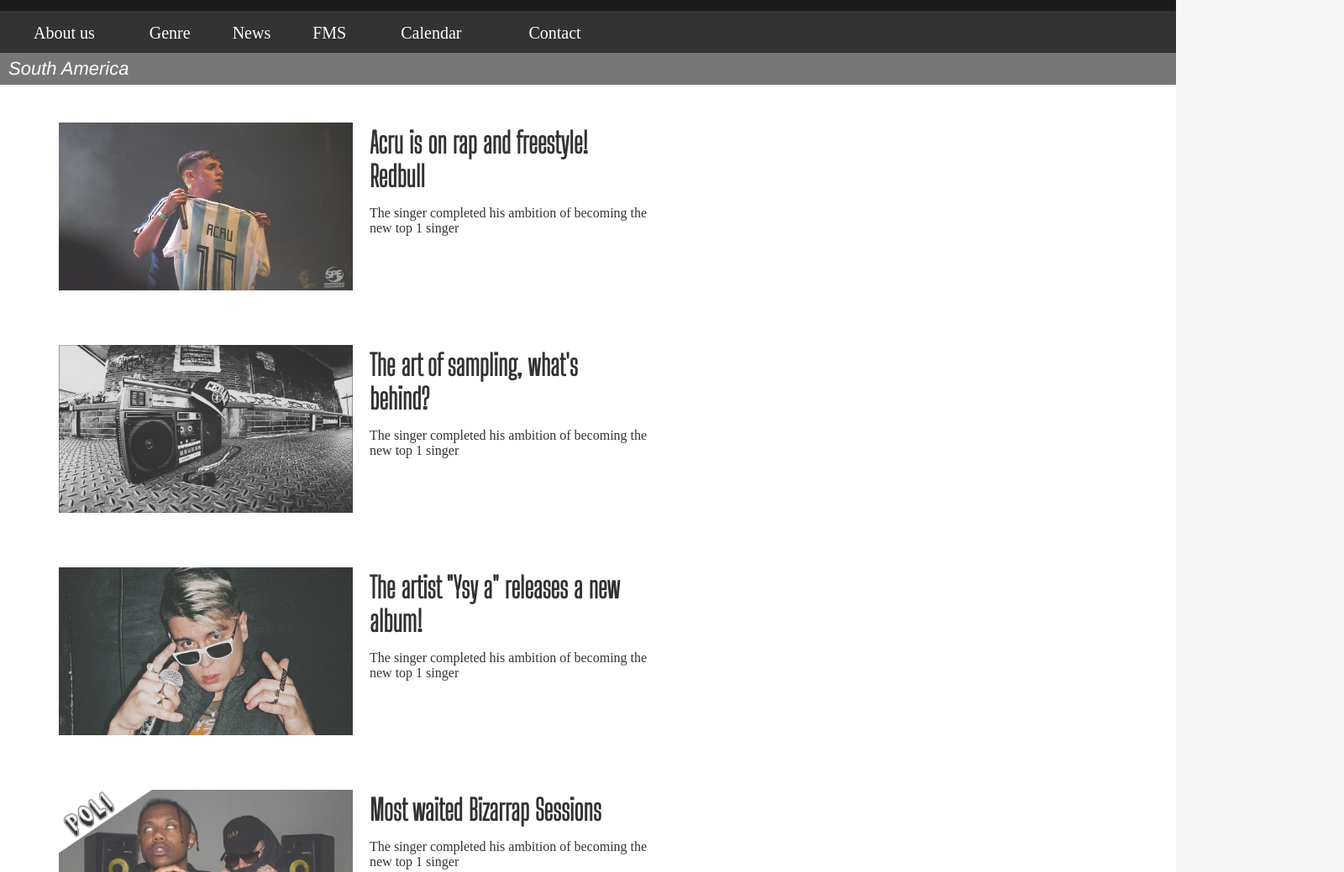
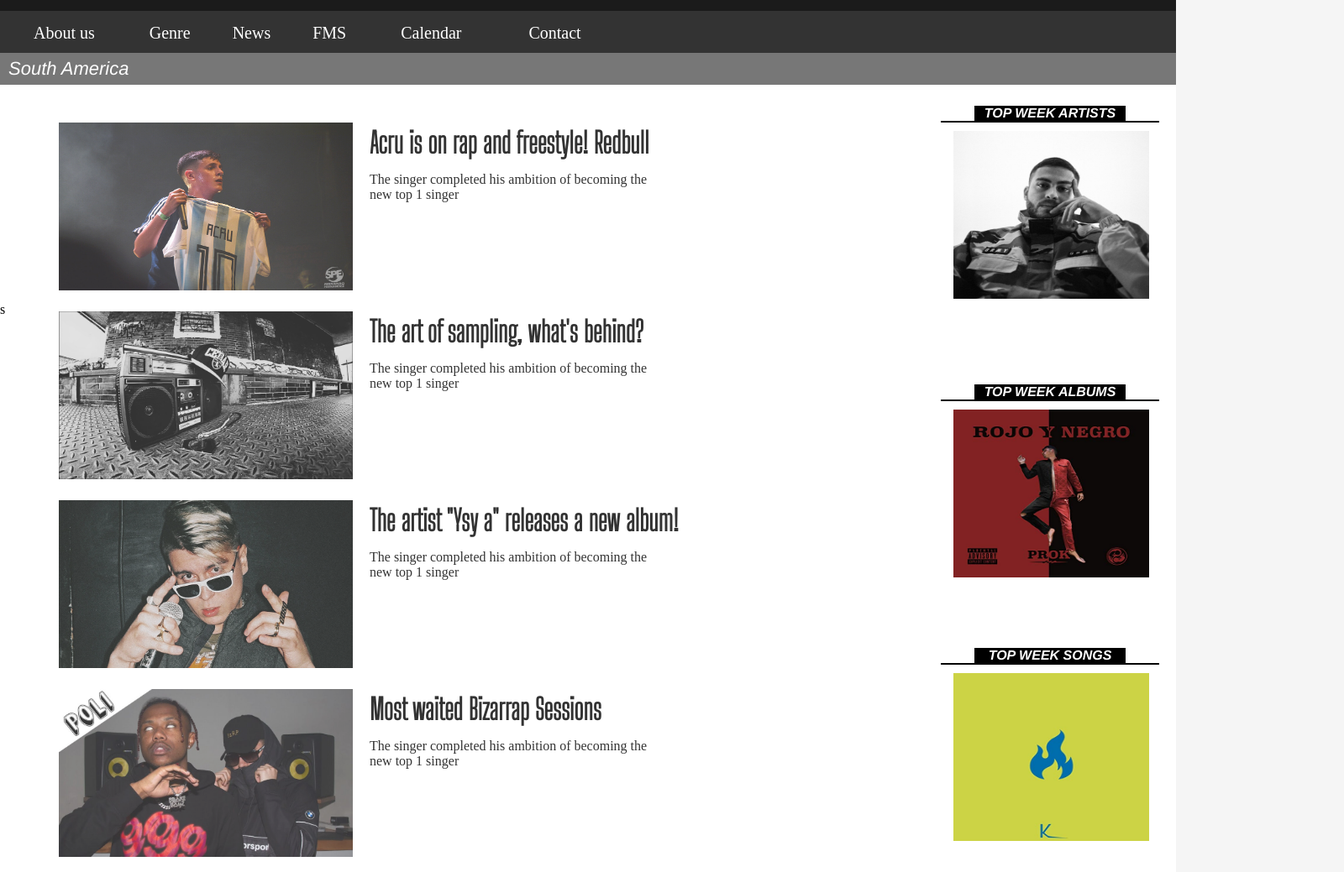
Before and after one commit to Alberto5577/StreetSounds, a plain HTML site: page subindex/southAmerNews.html in a window 1280 px wide. Shown: the part 60-1099 px from the top of the page at 84% size, 1600 px wide, since content can reach past the window. Drawn offline with Linux system fonts and the light colour scheme.

Commit message:
newsSouthAmerica

```diff
--- a/estilo.css
+++ b/estilo.css
@@ -27,6 +27,7 @@
   }
 .navbar2 {
     overflow: hidden;
+    width: 1400px;
     background-color: rgb(119, 119, 119);
     height: 38px;
 }
@@ -214,8 +215,8 @@
     margin: auto;
     overflow: hidden;
     margin-top: 0px;
-    margin-left: 885px;
-    margin-right: 145px;
+    margin-left: 1135px;
+    margin-right: -200px;
 }
 .sliderArtistas3 ul{
     display: flex;
@@ -239,8 +240,8 @@
     margin: auto;
     overflow: hidden;
     margin-top: 0px;
-    margin-left: 455px;
-    margin-right: 545px;
+    margin-left: 1135px;
+    margin-right: -200px;
 }
 .sliderArtistas2 ul{
     display: flex;
@@ -264,8 +265,8 @@
     margin: auto;
     overflow: hidden;
     margin-top: 0px;
-    margin-left: 50px;
-    margin-right: 965px;
+    margin-left: 1135px;
+    margin-right: -200px;
 }
 .sliderArtistas ul{
     display: flex;
@@ -326,59 +327,62 @@
     margin-left: 0px;
     color: white;
 }
+.espacio{
+    margin-bottom: 1000px;
+}
 .styleh2artists{
     font-size: 16px;
     font-style: oblique;
-    margin-top: 120px;
+    margin-top: -790px;
     font-family: 'Franklin Gothic Medium', 'Arial Narrow', Arial, sans-serif;
-    background-color: #ac3c3c;
-    margin-right: 1080px;
+    background-color: black;
+    margin-right: 60px;
     text-align: center;
-    margin-left: 160px;
+    margin-left: 1160px;
     color: white;
 }
 #hrartists{
     margin-top: 0px;
-    margin-right: 1033px;
-    margin-left: 120px;
+    margin-right: 20px;
+    margin-left: 1120px;
     margin-bottom: 10px;
-    background-color: #ac3c3c; height: 2px; border: 0;
+    background-color: black; height: 2px; border: 0;
 }
 .styleh2artists2{
     font-size: 16px;
     font-style: oblique;
-    margin-top: -234px;
+    margin-top: 80px;
     font-family: 'Franklin Gothic Medium', 'Arial Narrow', Arial, sans-serif;
-    background-color: #ac3c3c;
-    margin-right: 670px;
+    background-color: black;
+    margin-right: 60px;
     text-align: center;
-    margin-left: 575px;
+    margin-left: 1160px;
     color: white;
 }
 #hrartists2{
     margin-top: 0px;
-    margin-right: 623px;
-    margin-left: 530px;
+    margin-right: 20px;
+    margin-left: 1120px;
     margin-bottom: 10px;
-    background-color: #ac3c3c; height: 2px; border: 0;
+    background-color: black; height: 2px; border: 0;
 }
 .styleh2artists3{
     font-size: 16px;
     font-style: oblique;
-    margin-top: -234px;
+    margin-top: 80px;
     font-family: 'Franklin Gothic Medium', 'Arial Narrow', Arial, sans-serif;
-    background-color: #ac3c3c;
-    margin-right: 270px;
+    background-color: black;
+    margin-right: 60px;
     text-align: center;
-    margin-left: 1000px;
+    margin-left: 1160px;
     color: white;
 }
 #hrartists3{
     margin-top: 0px;
-    margin-right: 230px;
-    margin-left: 960px;
+    margin-right: 20px;
+    margin-left: 1120px;
     margin-bottom: 10px;
-    background-color: #ac3c3c; height: 2px; border: 0;
+    background-color: black; height: 2px; border: 0;
 }
 .divnewsweek{
     margin-top: 10px;
@@ -432,7 +436,7 @@
 margin-left: 370px;
 font-family:  'Big Shoulders Stencil Display', bolder;
 font-weight: 900;
-margin-right: 40px;
+margin-right: -40px;
 font-size: 34px;
 position: relative;
 }
--- a/subindex/southAmerNews.html
+++ b/subindex/southAmerNews.html
@@ -84,7 +84,37 @@
               </a>
           </div>
           </div>
-          <br><br><br><br><br><br><br>
+          <h2 class="styleh2artists">TOP WEEK ARTISTS</h2>
+          <hr id="hrartists">
+      <div class="sliderArtistas">
+          <ul>
+              <li> <a href="https://www.youtube.com/channel/UCvAP3YHWzYppmW2qK_RoQLw"><img src="../img/artistasSpain/ayax.jpg"></a></li>
+              <li><a href="https://www.youtube.com/channel/UCOZyjrZSrTJJHU05DlF71Jw"><img src="../img/artistasSpain/ctangana.jpg"></a></li>
+              <li><a href="https://www.youtube.com/channel/UC8V6XciYwXFyZysG7vZ4ijA"><img src="../img/artistasSpain/delaossa.jpg"></a></li>
+              <li><a href="https://www.youtube.com/channel/UC8rd9GtkTHNk6aj617cP9wQ"><img src="../img/artistasSpain/fcosta.jpg"></a></li>
+          </ul>
+      </div>s
+          <h2 class="styleh2artists2">TOP WEEK ALBUMS</h2>
+            <hr id="hrartists2">
+        <div class="sliderArtistas2">
+            <ul>
+                <li><a href="https://www.youtube.com/watch?v=OXP2N2HAkbA"> <img src="../img/albumSpain/album1.jpg"></a></li>
+                <li><a href="https://www.youtube.com/watch?v=NFJ5rOnhlYY"> <img src="../img/albumSpain/album2.jpg"></a></li>
+                <li><a href="https://www.youtube.com/watch?v=OAthbmjzhq8"> <img src="../img/albumSpain/album3.jpg"></a></li>
+                <li><a href="https://www.youtube.com/watch?v=Prp9zp80a7I"> <img src="../img/albumSpain/album4.jpg"></a></li>
+            </ul>
+        </div>
+        <h2 class="styleh2artists3">TOP WEEK SONGS</h2>
+        <hr id="hrartists3">
+        <div class="sliderArtistas3">
+            <ul>
+                <li><a href="https://www.youtube.com/watch?v=H3lY2HVqeGY"> <img src="../img/songsSpain/funeral.jpg"></a></li>
+                <li><a href="https://www.youtube.com/watch?v=NresVOVXoOU&list=PLrXvOeaFasOEcff2ksXfbGf5wdDF3PNOd&index=8&app=desktop"> <img src="../img/songsSpain/placita.jpg"></a></li>
+                <li><a href="https://www.youtube.com/watch?v=AJxyikmfnbk"> <img src="../img/songsSpain/kaze.jpg"></a></li>
+                <li><a href="https://www.youtube.com/watch?v=EwxdsKy7IfA"> <img src="../img/songsSpain/blake.jpg"></a></li>
+            </ul>
+        </div>
+        <br><br>
         <div class="container-footer">
             <div class="footer">
                  <div class="copyright">
@@ -97,6 +127,5 @@
              </div>
         </div>
         </div>
-
 </body>
 </html>
```
Also changed, not shown: index.html (+0 -1 lines).
